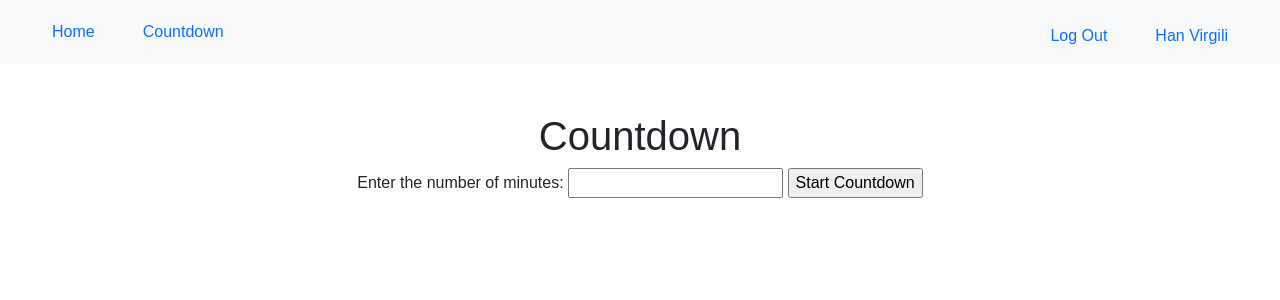
After one commit to hanvi10/EduPro, a Flask app: page /countdown in a window 1280 px wide. The commit adds this page. Shown: the top 300 px of the page. Run offline with Flask 2, Linux system fonts and the light colour scheme; a user stored in the database is signed in; some libraries are stand-ins or nearby versions.

Commit message:
started countdown

```diff
--- a/final-project/app.py
+++ b/final-project/app.py
@@ -124,3 +124,18 @@ def logout():
 
     # Redirect user to login form
     return redirect("/")
+
+
+@app.route("/countdown", methods=["GET", "POST"])
+@login_required
+def countdown():
+    """Countdown timer"""
+
+    # User reached route via POST (as by submitting a form via POST)
+    if request.method == "POST":
+        minutes = int(request.form['minutes'])
+        return render_template('clock.html', minutes=minutes)
+
+    # User reached route via GET (as by clicking a link or via redirect)
+    else:
+        return render_template('countdown.html')
--- /dev/null
+++ b/final-project/templates/countdown.html
@@ -0,0 +1,15 @@
+{% extends "layout.html" %}
+
+{% block title %}
+    Countdown
+{% endblock %}
+
+{% block main %}
+        <h1>Countdown</h1>
+
+        <form action="/countdown" method="POST">
+            <label for="minutes">Enter the number of minutes:</label>
+            <input type="number" id="minutes" name="minutes">
+            <input type="submit" value="Start Countdown">
+        </form>
+{% endblock %}
--- a/final-project/templates/layout.html
+++ b/final-project/templates/layout.html
@@ -28,6 +28,9 @@
               <ul class="navbar-nav me-auto mb-2 mb-lg-0">
                 <li class="nav-item">
                   <a class="nav-link" href="/">Home</a>
+                </li>
+                <li class="nav-item">
+                  <a class="nav-link" href="/countdown">Countdown</a>
                 </li>
               </ul>
               <ul class="navbar-nav ms-auto mt-2">
--- a/final-project/templates/login.html
+++ b/final-project/templates/login.html
@@ -1,7 +1,7 @@
 {% extends "layout.html" %}
 
 {% block title %}
-    login
+    Log in
 {% endblock %}
 
 {% block main %}
```
Also changed, not shown: final-project/templates/clock.html (added, +10 -0 lines), 1 other file.
